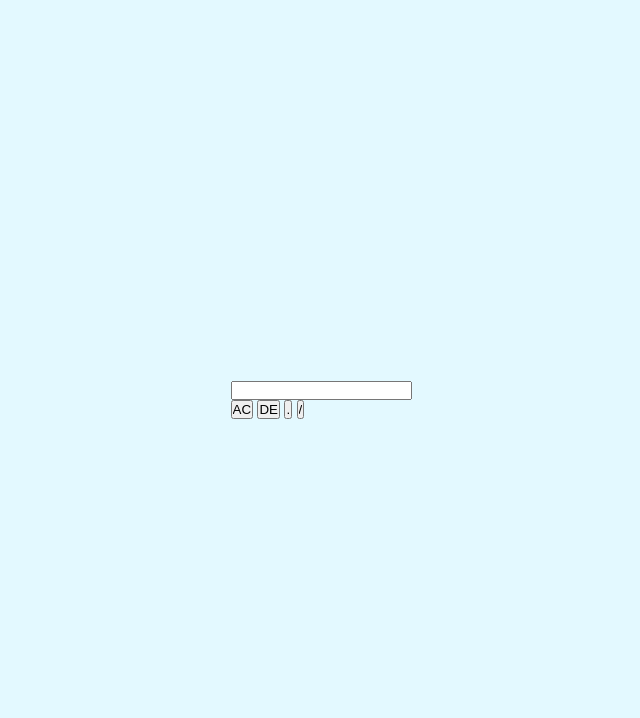
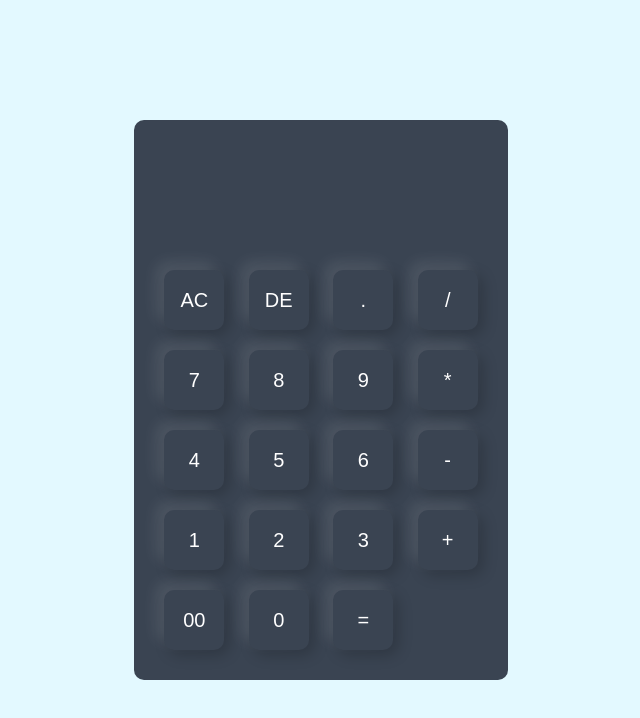
Before and after one commit to wlaurentec/calculator-basic, a plain HTML site: page index.html in a window 1280 px wide. Shown: the whole page, without its empty margins (319-959 px from the left). Drawn offline with Linux system fonts and the light colour scheme.

Commit message:
ad basic styles

```diff
--- a/index.html
+++ b/index.html
@@ -10,7 +10,7 @@
   <div class="container">
     <div class="calculator">
       <form>
-        <div>
+        <div class="display">
           <input type="text" name="display">
         </div>
         <div>
@@ -19,6 +19,29 @@
           <input type="button" value=".">
           <input type="button" value="/">
         </div>
+        <div>
+          <input type="button" value="7">
+          <input type="button" value="8">
+          <input type="button" value="9">
+          <input type="button" value="*">
+        </div>
+        <div>
+          <input type="button" value="4">
+          <input type="button" value="5">
+          <input type="button" value="6">
+          <input type="button" value="-">
+        </div>
+        <div>
+          <input type="button" value="1">
+          <input type="button" value="2">
+          <input type="button" value="3">
+          <input type="button" value="+">
+        </div>
+        <div>
+          <input type="button" value="00">
+          <input type="button" value="0">
+          <input type="button" value="=">
+        </div>
       </form>
     </div>
   </div>
--- a/style.css
+++ b/style.css
@@ -13,3 +13,37 @@
   align-items: center;
   justify-content: center;
 }
+
+.calculator {
+  background: #3a4452;
+  padding: 20px;
+  border-radius: 10px;
+}
+
+.calculator form input {
+  border: 0;
+  outline: 0;
+  width: 60px;
+  height: 60px;
+  border-radius: 10px;
+  box-shadow: -8px -8px 15px rgba(255, 255, 255, 0.1),
+    5px 5px 15px rgba(0, 0, 0, 0.2);
+  background: transparent;
+  font-size: 20px;
+  color: #fff;
+  cursor: pointer;
+  margin: 10px;
+}
+
+form .display {
+  display: flex;
+  justify-content: flex-end;
+  margin: 20px 0;
+}
+
+form .display input {
+  text-align: right;
+  flex: 1;
+  font-size: 45px;
+  box-shadow: none;
+}
```
